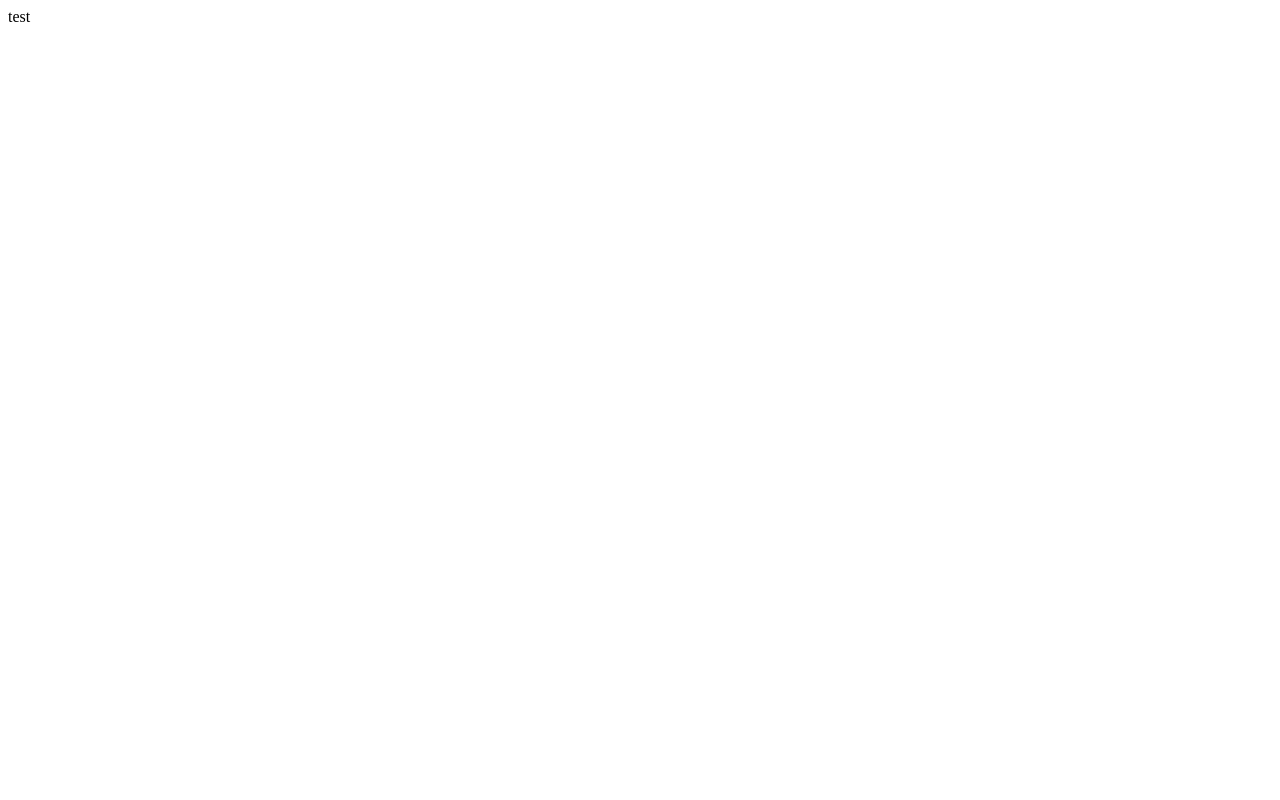
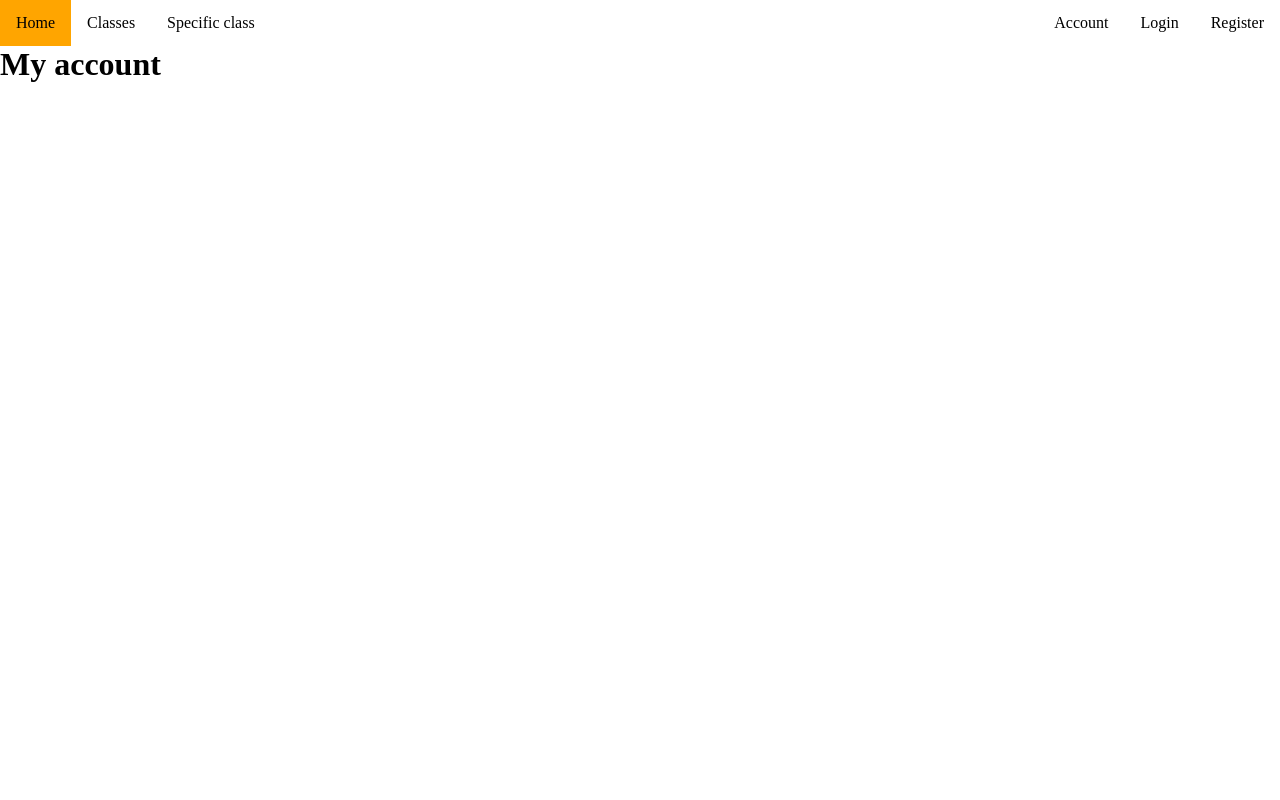
Before and after one commit to jackiejone/AttendanceProject, a Flask app: page /account/test in a window 1280 px wide. Before the commit the page is almost empty. Run offline with Flask 2, Linux system fonts and the light colour scheme; parts of the project's set-up code (start-up, migrations or seed data) failed here and were passed over.

Commit message:
Nav bar layout and html files

```diff
--- a/models.py
+++ b/models.py
@@ -55,7 +55,7 @@ class AttendanceTime(db.Model):
     time = db.Column(db.Time, nullable=False) # Time field
     subject = db.Column(db.Integer, db.ForeignKey('user_subject.id'), nullable=False)
 
-class SubjectTimes(db.model):
+class SubjectTimes(db.Model):
     __tablename__ = "subject_times"
 
     id = db.Column(db.Integer, unique=True, nullable=False, primary_key=True)
--- a/routes.py
+++ b/routes.py
@@ -22,23 +22,23 @@ def home():
 
 @app.route('/register')
 def register():
-    return 'register'
+    return render_template("register.html")
 
 @app.route('/login')
 def login():
-    return 'login'
+    return render_template("login.html")
 
 @app.route('/classes')
 def classes():
-    return 'classes'
+    return render_template("my_classes.html")
 
 @app.route('/classes/<class_code>')
 def class_code(class_code):
-    return class_code
+    return render_template("class.html")
 
 @app.route('/account/<user>')
 def account(user):
-    return user
+    return render_template("account.html")
 
 if __name__ == "__main__":
     app.run(debug=True)
--- a/static/style.css
+++ b/static/style.css
@@ -0,0 +1,39 @@
+body {
+    margin: 0;
+    margin-left: auto;
+    margin-right: auto;
+}
+
+#nav ul{
+    list-style-type: none;
+    position: fixed;
+    top: 0;
+    width: 100%;
+    margin: 0;
+    padding: 0;
+}
+
+#nav-left li {
+    float: left;
+  }
+
+#nav-right li {
+    float: right;
+}
+
+#nav li a {
+    display: block;
+    color: black;
+    text-align: center;
+    padding: 14px 16px;
+    text-decoration: none;
+  }
+
+  /* Change the link color to #111 (black) on hover */
+#nav li a:hover {
+    background-color: orange;
+  }
+
+#wrapper {
+    margin-top: 46px;
+}
--- /dev/null
+++ b/templates/account.html
@@ -0,0 +1,4 @@
+{% extends "layout.html" %}
+{% block content %}
+    <h1>My account</h1>
+{% endblock %}
--- /dev/null
+++ b/templates/class.html
@@ -0,0 +1,4 @@
+{% extends "layout.html" %}
+{% block content %}
+    <h1>class</h1>
+{% endblock %}
--- a/templates/layout.html
+++ b/templates/layout.html
@@ -11,6 +11,6 @@
 				<div id="wrapper">
 					{%block content%}{%endblock%}
 				</div>
-					{%include "footer.html"%}
+				{%include "footer.html"%}
 		</body>
 </html>
--- /dev/null
+++ b/templates/login.html
@@ -0,0 +1,4 @@
+{% extends "layout.html" %}
+{% block content %}
+    <h1>login</h1>
+{% endblock %}
--- /dev/null
+++ b/templates/my_classes.html
@@ -0,0 +1,4 @@
+{% extends "layout.html" %}
+{% block content %}
+    <h1>my classes</h1>
+{% endblock %}
--- a/templates/navigation.html
+++ b/templates/navigation.html
@@ -1,9 +1,15 @@
 <!--Navigation Bar-->
+<div id='nav'>
     <ul>
+        <div id="nav-left">
             <li><a href="{{url_for('home')}}">Home</a></li>
+            <li><a href="{{url_for('classes')}}">Classes</a></li>
+            <li><a href="{{url_for('class_code', class_code='test')}}">Specific class</a></li>
+        </div>
+        <div id="nav-right">
             <li><a href="{{url_for('register')}}">Register</a></li>
             <li><a href="{{url_for('login')}}">Login</a></li>
-    <li><a href="{{url_for('classes')}}">Classes</a></li>
-    <li><a href="{{url_for('class_code', class_code='test')}}">Specific class</a></li>
             <li><a href="{{url_for('account', user='test')}}">Account</a></li>
+        </div>
     </ul>
+</div>
--- /dev/null
+++ b/templates/register.html
@@ -0,0 +1,4 @@
+{% extends "layout.html" %}
+{% block content %}
+    <h1>Register</h1>
+{% endblock %}
```
Also changed, not shown: Attendance.db. Lines whose indentation alone changed are shown as unchanged.
